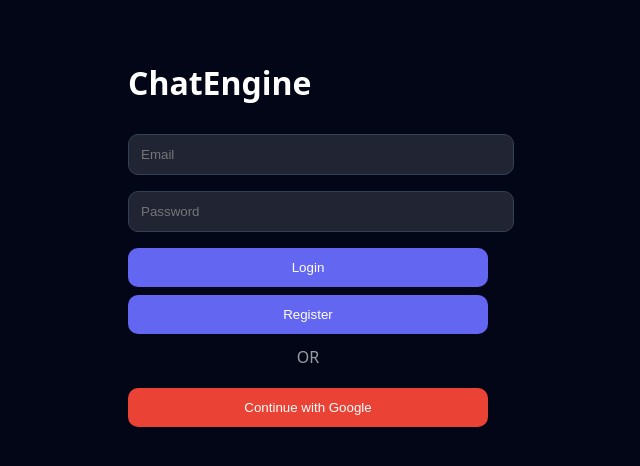
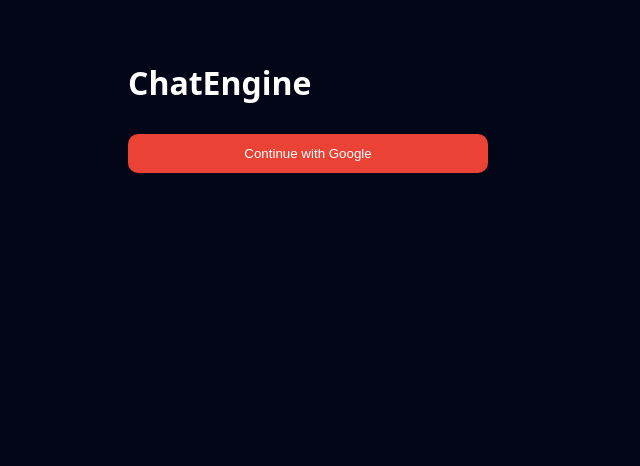
Before and after one commit to Vinay1812007/Chatengine, a Next.js app: page / in a window 1280 px wide. Shown: the top 466 px of the page, without its empty margins (332-972 px from the left). Built offline with nearby package versions, Linux system fonts and the light colour scheme; no server answers.

Commit message:
index.js

```diff
--- a/pages/index.js
+++ b/pages/index.js
@@ -1,56 +1,18 @@
-import { useState } from "react";
 import { auth, db } from "../lib/firebase";
 import {
-  signInWithEmailAndPassword,
-  createUserWithEmailAndPassword,
   GoogleAuthProvider,
   signInWithPopup
 } from "firebase/auth";
 import { doc, setDoc } from "firebase/firestore";
 import { useRouter } from "next/router";
+import { useState } from "react";
 
 export default function Index() {
-  const [email, setEmail] = useState("");
-  const [password, setPassword] = useState("");
+  const router = useRouter();
   const [error, setError] = useState("");
-  const router = useRouter();
-
-  async function emailAuth(isRegister) {
-    setError("");
-
-    if (!email || !password) {
-      setError("Email and password required");
-      return;
-    }
-
-    if (password.length < 6) {
-      setError("Password must be at least 6 characters");
-      return;
-    }
-
-    try {
-      const res = isRegister
-        ? await createUserWithEmailAndPassword(auth, email, password)
-        : await signInWithEmailAndPassword(auth, email, password);
-
-      await setDoc(
-        doc(db, "users", res.user.uid),
-        {
-          uid: res.user.uid,
-          email: res.user.email,
-          name: res.user.displayName || email.split("@")[0]
-        },
-        { merge: true }
-      );
-
-      router.push("/chat");
-    } catch (e) {
-      console.error(e);
-      setError(e.message.replace("Firebase: ", ""));
-    }
-  }
 
   async function googleLogin() {
+    setError("");
     try {
       const provider = new GoogleAuthProvider();
       const res = await signInWithPopup(auth, provider);
@@ -60,7 +22,8 @@
         {
           uid: res.user.uid,
           email: res.user.email,
-          name: res.user.displayName
+          name: res.user.displayName,
+          photo: res.user.photoURL
         },
         { merge: true }
       );
@@ -76,25 +39,11 @@
     <div className="auth">
       <h1>ChatEngine</h1>
 
-      <input
-        placeholder="Email"
-        value={email}
-        onChange={(e) => setEmail(e.target.value)}
-      />
-
-      <input
-        type="password"
-        placeholder="Password"
-        value={password}
-        onChange={(e) => setPassword(e.target.value)}
-      />
-
-      {error && <div style={{ color: "red", marginTop: 8 }}>{error}</div>}
-
-      <button onClick={() => emailAuth(false)}>Login</button>
-      <button onClick={() => emailAuth(true)}>Register</button>
-
-      <div className="divider">OR</div>
+      {error && (
+        <div style={{ color: "red", marginBottom: 10 }}>
+          {error}
+        </div>
+      )}
 
       <button className="google" onClick={googleLogin}>
         Continue with Google
```
